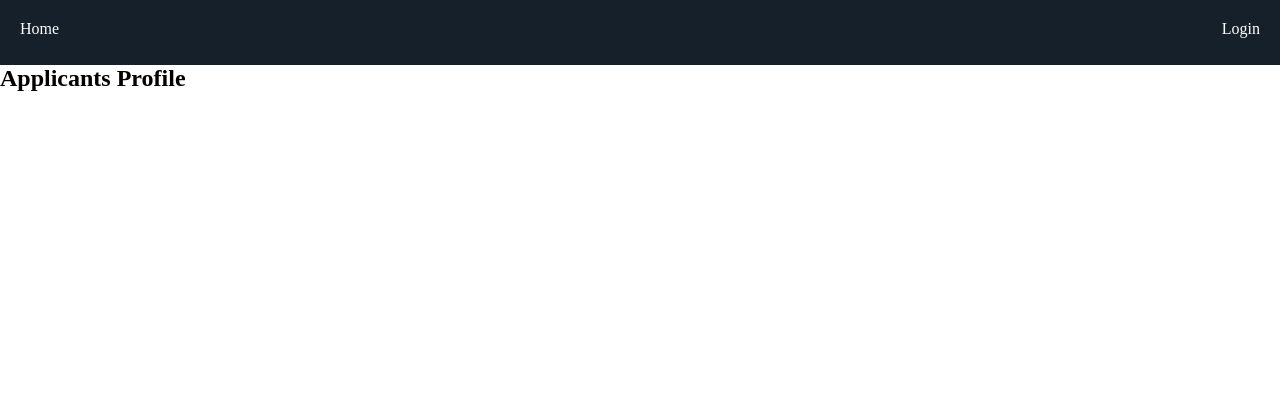
After one commit to olabanji12-ojo/job_board_application, a Django app: page /employer/applicants_profile/12/ in a window 1280 px wide. The commit adds this page. Shown: the top 420 px of the page. Run offline with Django 5.2, Linux system fonts and the light colour scheme; data comes from the database, SQL or seed files in the repository; both versions use the stored data as it was after the commit.

Commit message:
i have fixed the job applicant stuff

```diff
--- a/employee_app/models.py
+++ b/employee_app/models.py
@@ -5,7 +5,7 @@ class User(AbstractUser):
     name = models.CharField(max_length=200)
     email = models.EmailField(unique=True)
     bio = models.TextField()
-    # applicants = models.ForeignKey('Job', on_delete=models.CASCADE, null=True, blank=True, related_name='job_applicant')
+    applicants = models.ForeignKey('Job', on_delete=models.CASCADE, null=True, blank=True, related_name='employee_applicant')
 
     ROLE_CHOICES = {
         ('employee', 'Employee'),
--- a/employee_app/views.py
+++ b/employee_app/views.py
@@ -106,7 +106,7 @@ def job_details_confirm(request, id):
     job = Job.objects.get(id=id)
     if request.method == 'POST':
         job.employee_applied.add(request.user)
-        request.user.applicants.add(job)
+        request.user.applicants = job
         request.user.save()
         job.save()
         return redirect('home_page')
--- /dev/null
+++ b/employer_app/templates/employer/applicants_profile.html
@@ -0,0 +1,6 @@
+{% extends 'base/main.html' %}
+
+{% block content %}
+<h2>Applicants Profile</h2>
+
+{% endblock %}
--- a/employer_app/templates/employer/job_details_employer.html
+++ b/employer_app/templates/employer/job_details_employer.html
@@ -24,7 +24,7 @@
 </div>
 
 <div class="view-applicants">
-    <a href="">View applicant</a>
+    <a href="{% url 'view_applicants' job.id %}">View applicant</a>
 </div>
 
 {% endif %}
--- a/employer_app/templates/employer/view_applicants.html
+++ b/employer_app/templates/employer/view_applicants.html
@@ -5,11 +5,12 @@
 <h2>applicants</h2>
 
 <div class="job-applicant-container">
+
     {% for job_applicant in job_applicants %}
+
     <div class="job-applicant">
-        {{job_applicant}}
+        <a href="{% url 'applicants_profile' user.id %}">{{job_applicant.name}}</a>
     </div>
-
 
     {% endfor %}
 
--- a/employer_app/urls.py
+++ b/employer_app/urls.py
@@ -8,6 +8,7 @@ urlpatterns = [
     path('jobs_created/<str:id>/', views.jobs_created, name='jobs_created'),
     path('job_details_employer/<str:id>/', views.job_details_employer, name='job_details_employer'),
     path('job_details_edit/<str:id>/', views.job_details_edit, name='job_details_edit'),
-    # path('view_applicants/<str:id>/', views.view_applicants, name='view_applicants'),
+    path('view_applicants/<str:id>/', views.view_applicants, name='view_applicants'),
+    path('applicants_profile/<str:id>/', views.applicants_profile, name='applicants_profile')
 
 ]
--- a/employer_app/views.py
+++ b/employer_app/views.py
@@ -85,13 +85,20 @@ def jobs_created(request, id):
     context = {'job_created':job_created, 'user':user}
     return render(request, 'employer/jobs_created.html', context)
 
+def view_applicants(request, id):
+    # user = request.id
+    job = Job.objects.get(id=id)
+    job_applicants = job.employee_applicant.all()
 
-# def view_applicants(request, id):
-#     user = request.user
-#     job = Job.objects.get(id=id)
-#     job_applicants = Job_applicant.objects.filter(user=user, job=job)
+    context = {'job': job, 'job_applicants': job_applicants}
+    return render(request, 'employer/view_applicants.html', context)
 
-#     context = {'job':job, 'user':user, 'job_applicants':job_applicants}
-#     return render(request, 'employer/view_applicants.html', context)
+def applicants_profile(request, id):
+    user = User.objects.get(id=id)
+
+
+    context = {'user':user}
+    return render(request, 'employer/applicants_profile.html', context)
+
 
 # Create your views here.
```
Also changed, not shown: db.sqlite3, employee_app/migrations/0028_user_applicants_alter_user_role.py (added).
